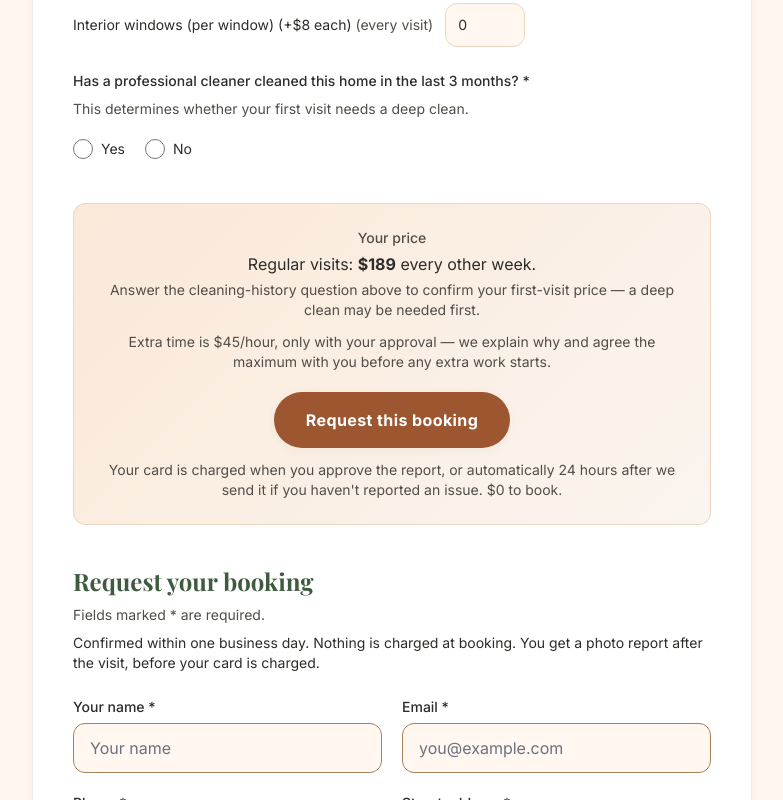
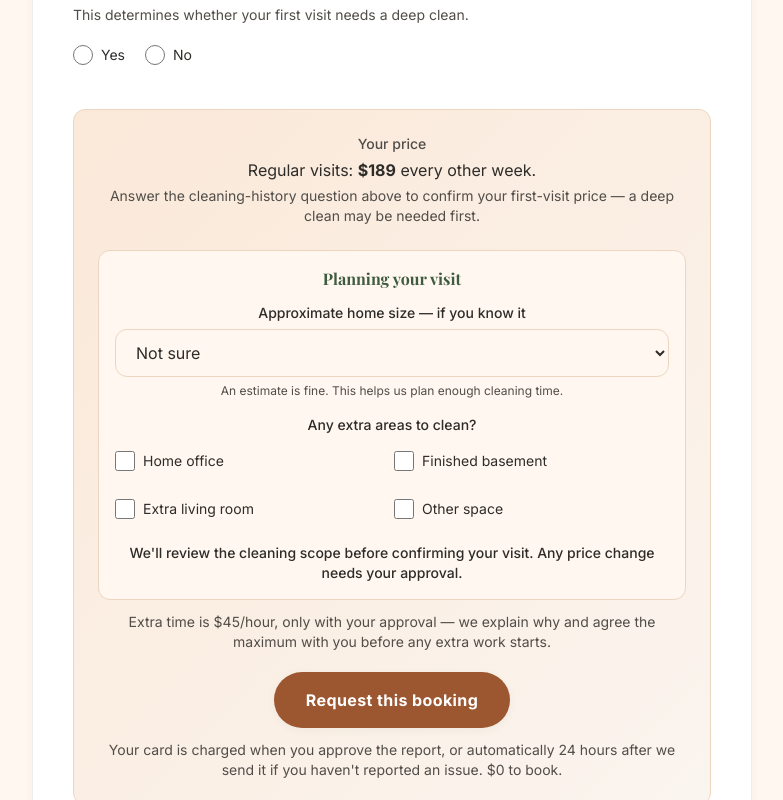
Before and after one commit to mihas2596-stack/gatehouse-site, a React (Vite) app: page /quote in a window 1280 px wide. Shown: the part 1346-2146 px from the top of the page, without its empty margins (248-1031 px from the left). Built offline with nearby package versions, Linux system fonts and the light colour scheme; a web font is replaced by a local one.

Commit message:
Spec section 2: home size moves after the price as Approximate size + Not sure default, extra areas checkboxes, scope-review flag to owner email, client notice

```diff
--- a/src/config/calculator.ts
+++ b/src/config/calculator.ts
@@ -8,7 +8,7 @@
 export type TierKey = "S" | "M" | "L";
 export type CalcServiceKey = "standard" | "deep" | "moveinout";
 export type FrequencyKey = "every2weeks" | "onetime";
-export type SizeBandKey = "under2500" | "2500" | "3000" | "3500" | "4000plus";
+export type SizeBandKey = "notsure" | "under2500" | "2500" | "3000" | "3500" | "4000plus";
 
 export const EXTRA_TIME_RATE = 45;
 export const EXTRA_TIME_NOTE =
@@ -79,6 +79,7 @@ export const FREQUENCY_LABEL: Record<FrequencyKey, string> = {
 
 /** Home size bands — collected for scheduling, they do not change the price. */
 export const SIZE_BANDS: { key: SizeBandKey; label: string }[] = [
+  { key: "notsure", label: "Not sure" },
   { key: "under2500", label: "Under 2,500 sq ft" },
   { key: "2500", label: "2,500–2,999 sq ft" },
   { key: "3000", label: "3,000–3,499 sq ft" },
@@ -89,6 +90,18 @@ export const SIZE_BANDS: { key: SizeBandKey; label: string }[] = [
 export const SIZE_BAND_LABEL: Record<SizeBandKey, string> = Object.fromEntries(
   SIZE_BANDS.map((b) => [b.key, b.label])
 ) as Record<SizeBandKey, string>;
+
+/** Extra areas a client can flag for planning — they never change the shown price. */
+export const EXTRA_ZONES = [
+  { key: "office", label: "Home office" },
+  { key: "basement", label: "Finished basement" },
+  { key: "living", label: "Extra living room" },
+  { key: "other", label: "Other space" },
+] as const;
+export type ExtraZoneKey = (typeof EXTRA_ZONES)[number]["key"];
+export const EXTRA_ZONE_LABEL: Record<ExtraZoneKey, string> = Object.fromEntries(
+  EXTRA_ZONES.map((z) => [z.key, z.label])
+) as Record<ExtraZoneKey, string>;
 
 /** Fixed-price add-ons, charged on every visit. */
 export const ADDONS = {
--- a/src/pages/Quote.tsx
+++ b/src/pages/Quote.tsx
@@ -15,6 +15,9 @@ import {
   EXTRA_TIME_NOTE,
   SIZE_BANDS,
   SIZE_BAND_LABEL,
+  EXTRA_ZONES,
+  EXTRA_ZONE_LABEL,
+  type ExtraZoneKey,
   BEDROOM_CHOICES,
   FULL_BATH_CHOICES,
   HALF_BATH_CHOICES,
@@ -53,7 +56,10 @@ const Quote = () => {
   const [params] = useSearchParams();
   const navigate = useNavigate();
 
-  const [sizeBand, setSizeBand] = useState<SizeBandKey>("under2500");
+  const [sizeBand, setSizeBand] = useState<SizeBandKey>("notsure");
+  const [extraZones, setExtraZones] = useState<ExtraZoneKey[]>([]);
+  const toggleZone = (key: ExtraZoneKey) =>
+    setExtraZones((prev) => (prev.includes(key) ? prev.filter((z) => z !== key) : [...prev, key]));
   const [bedrooms, setBedrooms] = useState<number>(3);
   const [fullBaths, setFullBaths] = useState<number>(2);
   const [halfBaths, setHalfBaths] = useState<number>(0);
@@ -143,6 +149,15 @@ const Quote = () => {
   // 6+ full bathrooms) have no table price, but the request still goes
   // through — as a custom-quote request, not a ZIP error.
   const isLargeHome = tier === null;
+  // Scope-planning flags: an unsure or very large size, or any extra area,
+  // means the owner reviews the scope with the client BEFORE confirming.
+  // None of this ever changes the shown price by itself.
+  const scopeReasons: string[] = [
+    ...(sizeBand === "notsure" ? ["home size not sure"] : []),
+    ...(sizeBand === "4000plus" ? ["4,000+ sq ft"] : []),
+    ...(extraZones.length ? [`extra areas: ${extraZones.map((z) => EXTRA_ZONE_LABEL[z]).join(", ")}`] : []),
+  ];
+  const scopeReview = scopeReasons.length > 0;
   const canProceed = zipInArea;
   const showPrice = !zipOutOfArea && tier !== null;
 
@@ -172,7 +187,7 @@ const Quote = () => {
     setReviewReady(false);
     requestRef.current = null;
     setSubmitError("");
-  }, [sizeBand, bedrooms, fullBaths, halfBaths, recentlyCleaned, frequency, service, zip, isFounding, addons]);
+  }, [sizeBand, bedrooms, fullBaths, halfBaths, recentlyCleaned, frequency, service, zip, isFounding, addons, extraZones]);
   const refs = {
     name: useRef<HTMLInputElement>(null),
     email: useRef<HTMLInputElement>(null),
@@ -293,13 +308,15 @@ const Quote = () => {
         foundingApplies && breakdown?.note ? `Founding: ${breakdown.note}` : "",
         postFounding && isRecurring ? `After 6 months: $${postFounding.recurring_total} per visit` : "",
         addonList ? `Add-ons (${isRecurring ? "every visit" : "this visit"}): ${addonList}` : "",
+        extraZones.length ? `Extra areas to clean: ${extraZones.map((z) => EXTRA_ZONE_LABEL[z]).join(", ")}` : "",
+        scopeReview ? `Scope review needed: YES (${scopeReasons.join("; ")})` : "",
       ].filter(Boolean).join(" · ");
       // Idempotency: one request_id per booking attempt, kept in
       // sessionStorage so a retry — even after a page reload — reuses it and
       // the server reproduces the same booking instead of a duplicate. The id
       // rotates when the booking content changes or after a successful send.
       if (!requestRef.current) {
-        const sig = JSON.stringify([booking.email, booking.date, service, bedrooms, fullBaths, zip, frequency, isFounding, mainPrice]);
+        const sig = JSON.stringify([booking.email, booking.date, service, bedrooms, fullBaths, zip, frequency, isFounding, mainPrice, sizeBand, extraZones]);
         let id: string | null = null;
         try {
           if (sessionStorage.getItem("gh_request_sig") === sig) id = sessionStorage.getItem("gh_request_id");
@@ -329,6 +346,9 @@ const Quote = () => {
         time: booking.time,
         message: `${summary}${booking.notes ? `\n\nNotes: ${booking.notes}` : ""}\n\n${consentRecord}`,
         founding: foundingApplies,
+        extra_zones: extraZones.map((z) => EXTRA_ZONE_LABEL[z]).join(", "),
+        scope_review: scopeReview,
+        scope_reasons: scopeReasons.join("; "),
         bedrooms: String(bedrooms),
         bathrooms: String(fullBaths + halfBaths * 0.5),
         zip: zip || "",
@@ -457,15 +477,6 @@ const Quote = () => {
             </div>
 
             <div className="grid grid-cols-1 md:grid-cols-2 gap-5">
-              <div className="md:col-span-2">
-                <label htmlFor="q-size" className="block text-sm font-medium mb-1.5">Home size (sq ft)</label>
-                <select id="q-size" value={sizeBand} onChange={(e) => setSizeBand(e.target.value as SizeBandKey)} className={selectClass}>
-                  {SIZE_BANDS.map((b) => (
-                    <option key={b.key} value={b.key}>{b.label}</option>
-                  ))}
-                </select>
-              </div>
-
               <div>
                 <label htmlFor="q-bed" className="block text-sm font-medium mb-1.5">Bedrooms</label>
                 <select id="q-bed" value={bedrooms} onChange={(e) => setBedrooms(Number(e.target.value))} className={selectClass}>
@@ -718,6 +729,40 @@ const Quote = () => {
                 </>
               )}
 
+              {/* PLANNING THE VISIT — size and extra areas never change the price */}
+              <div className="mt-6 rounded-lg border border-border bg-background p-4">
+                <h3 className="font-heading text-base font-bold">Planning your visit</h3>
+                <div className="mt-3">
+                  <label htmlFor="q-size" className="block text-sm font-medium mb-1.5">Approximate home size — if you know it</label>
+                  <select id="q-size" value={sizeBand} onChange={(e) => setSizeBand(e.target.value as SizeBandKey)} className={selectClass}>
+                    {SIZE_BANDS.map((b) => (
+                      <option key={b.key} value={b.key}>{b.label}</option>
+                    ))}
+                  </select>
+                  <p className="mt-1.5 text-xs text-muted-foreground">An estimate is fine. This helps us plan enough cleaning time.</p>
+                </div>
+                <fieldset className="mt-4">
+                  <legend className="text-sm font-medium">Any extra areas to clean?</legend>
+                  <div className="mt-1 grid grid-cols-1 gap-1 sm:grid-cols-2">
+                    {EXTRA_ZONES.map((z) => (
+                      <label key={z.key} htmlFor={`q-zone-${z.key}`} className="flex min-h-[44px] items-center gap-2 py-1 text-sm">
+                        <input
+                          id={`q-zone-${z.key}`} type="checkbox"
+                          checked={extraZones.includes(z.key)} onChange={() => toggleZone(z.key)}
+                          className="h-5 w-5 rounded border-input text-primary focus:ring-2 focus:ring-ring"
+                        />
+                        {z.label}
+                      </label>
+                    ))}
+                  </div>
+                </fieldset>
+                {scopeReview && (
+                  <p className="mt-3 text-sm font-medium text-foreground">
+                    We&apos;ll review the cleaning scope before confirming your visit. Any price change needs your approval.
+                  </p>
+                )}
+              </div>
+
               <p className="text-sm text-muted-foreground mt-3">{EXTRA_TIME_NOTE}</p>
 
               <a
@@ -880,15 +925,18 @@ const Quote = () => {
                  <div ref={reviewRef} tabIndex={-1} className="mt-6 scroll-mt-24 rounded-lg border border-border bg-background p-5 text-sm text-foreground">
                   <div className="flex items-center justify-between gap-3">
                     <h3 className="font-heading text-lg font-bold">Review your details</h3>
-                    <Button variant="outline" type="button" className="min-h-[44px]" onClick={() => { setReviewReady(false); document.getElementById("q-size")?.focus(); }}>Edit</Button>
+                    <Button variant="outline" type="button" className="min-h-[44px]" onClick={() => { setReviewReady(false); document.getElementById("q-bed")?.focus(); }}>Edit</Button>
                   </div>
                   <dl className="mt-3 grid grid-cols-[auto_1fr] gap-x-4 gap-y-2 break-words">
-                    <dt className="font-semibold">Home</dt><dd>{SIZE_BAND_LABEL[sizeBand]}, {bedrooms} bed, {fullBaths} full bath, {halfBaths} half bath · ZIP {zip}</dd>
+                    <dt className="font-semibold">Home</dt><dd>{SIZE_BAND_LABEL[sizeBand]}, {bedrooms} bed, {fullBaths} full bath, {halfBaths} half bath · ZIP {zip}{extraZones.length ? ` · Extra areas: ${extraZones.map((z) => EXTRA_ZONE_LABEL[z]).join(", ")}` : ""}</dd>
                      <dt className="font-semibold">Service</dt><dd>{SERVICE_LABEL_CALC[service]} · {service === "standard" ? FREQUENCY_LABEL[frequency] : "One-time"}{deepFirstVisit ? " · First visit: Deep clean" : ""}</dd>
                      <dt className="font-semibold">Price</dt><dd>{isLargeHome ? "Custom quote — we confirm your price with you before anything is booked" : service === "standard" && breakdown ? <>First visit ${breakdown.first_total}{breakdown.first_service === "deep" ? " (deep clean)" : ""}{isRecurring ? `, then $${breakdown.recurring_total} every other week` : ", one-time"}{breakdown.founding_applies && postFounding && isRecurring ? ` · founding 30% off for 6 months, then $${postFounding.recurring_total}` : ""}</> : <>${mainPrice} one-time</>}</dd>
                     <dt className="font-semibold">Date</dt><dd>{booking.date} · {booking.time || "Flexible arrival window"}</dd>
                     <dt className="font-semibold">Contact</dt><dd className="min-w-0 break-all">{booking.name} · {booking.email} · {booking.phone}<br />{booking.address}</dd>
                   </dl>
+                  {scopeReview && (
+                    <p className="mt-3 text-sm text-foreground">We&apos;ll review the cleaning scope before confirming your visit. Any price change needs your approval.</p>
+                  )}
                 </div>
               )}
 
```
Also changed, not shown: api/send-contact-email.ts (+8 -0 lines).
